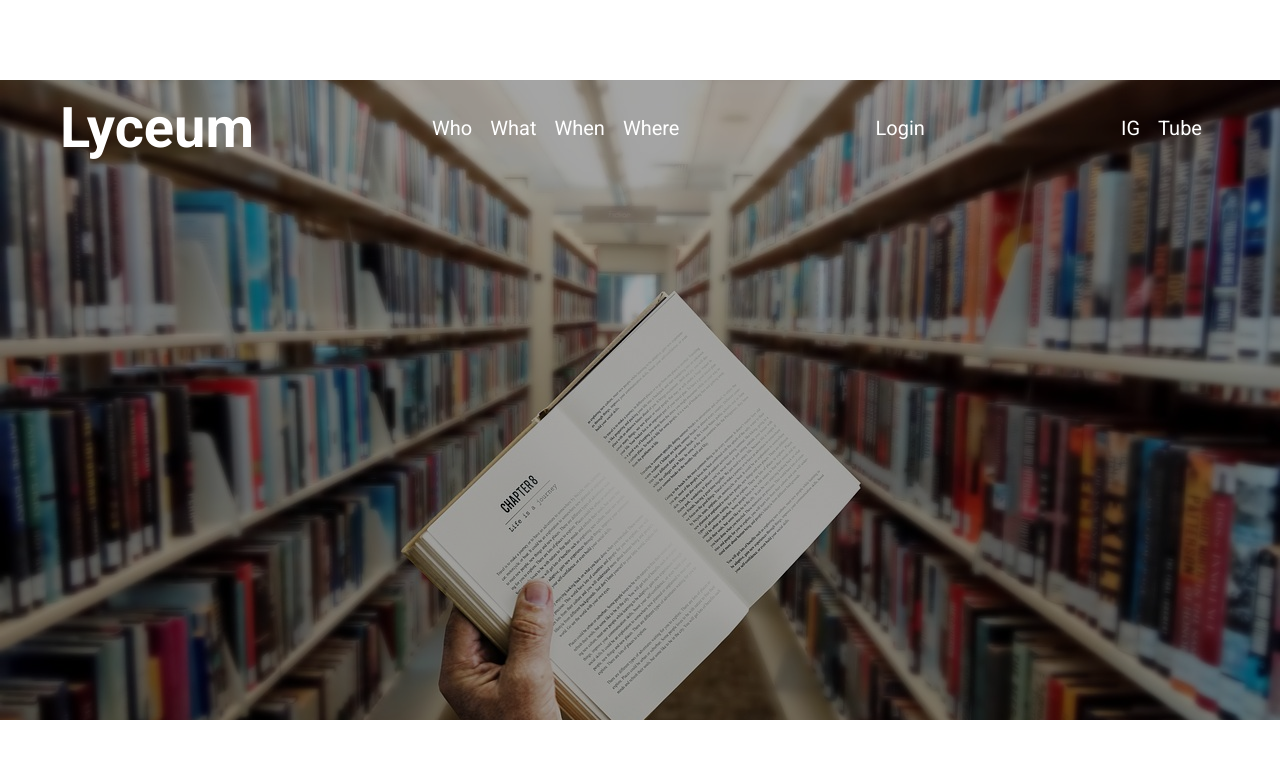
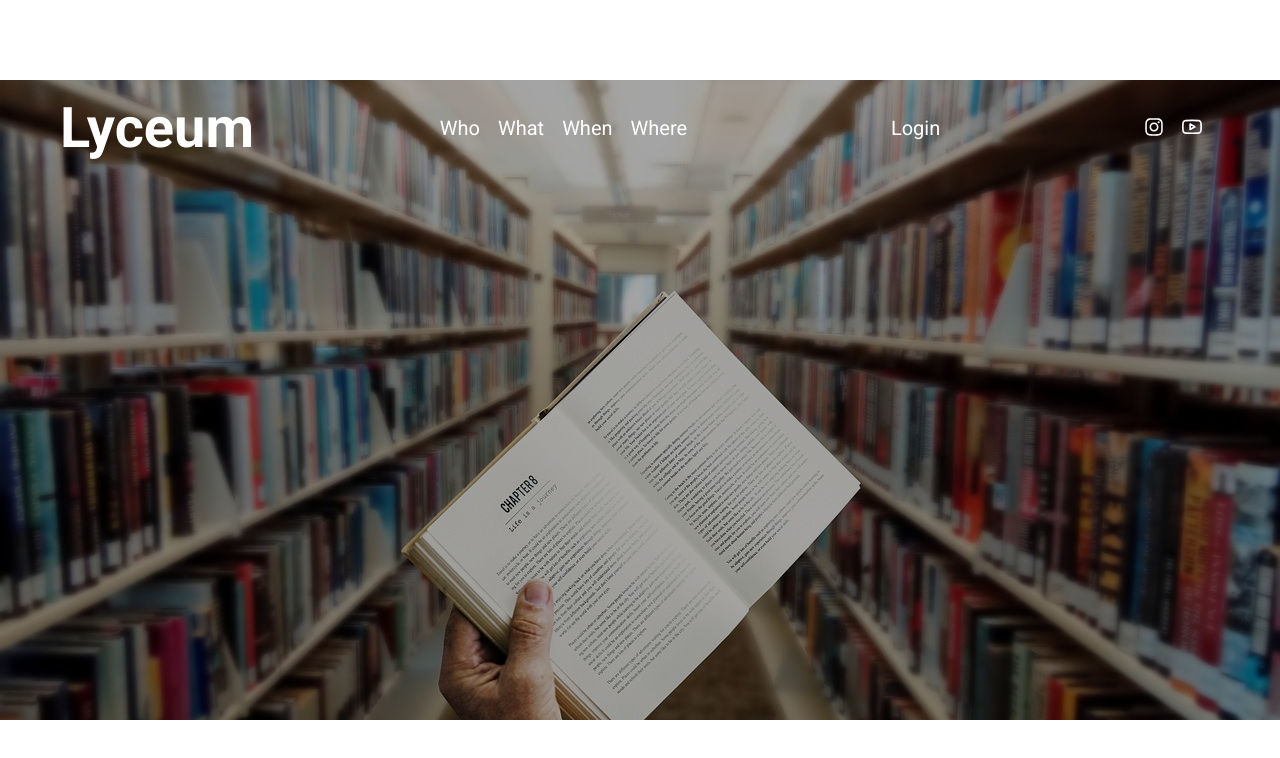
Before and after one commit to michaelpaulcuccia/lyceum, a Next.js app in the folder my-app/: page / in a window 1280 px wide. Shown: the top 758 px of the page. Built offline with nearby package versions, Linux system fonts and the light colour scheme.

Commit message:
makes menu items links

```diff
--- a/my-app/components/Hero/Desktop.tsx
+++ b/my-app/components/Hero/Desktop.tsx
@@ -1,7 +1,10 @@
 import React from "react";
+import Link from "next/link";
 import Image from "next/legacy/image";
 import styled from "styled-components";
 import SlideUp from "./SlideUp";
+import { FaInstagram } from "react-icons/fa6";
+import { FiYoutube } from "react-icons/fi";
 
 const FullPageContainer = styled.div`
   position: relative;
@@ -55,7 +58,7 @@ const TopTextNav = styled.nav`
 const LinkWrap = styled.div`
   display: flex;
 
-  div {
+  a {
     font-size: 20px;
     line-height: 20px;
     margin-right: 18px;
@@ -79,19 +82,25 @@ export const Desktop: React.FC<DesktopProps> = ({ showSlider, image }) => {
       <DarkOverlay />
       <TextOverlay>
         <TopTextNav>
-          <h1>Lyceum</h1>
+          <Link href="/">
+            <h1>Lyceum</h1>
+          </Link>
           <LinkWrap>
-            <div>Who</div>
-            <div>What</div>
-            <div>When</div>
-            <div>Where</div>
+            <Link href="/who">Who</Link>
+            <Link href="/what">What</Link>
+            <Link href="/when">When</Link>
+            <Link href="/where">Where</Link>
           </LinkWrap>
           <LinkWrap>
-            <div>Login</div>
+            <Link href="/login">Login</Link>
           </LinkWrap>
           <LinkWrap>
-            <div>IG</div>
-            <div>Tube</div>
+            <Link href="https://www.instagram.com/" target="_blank">
+              <FaInstagram color="white" />
+            </Link>
+            <Link href="https://www.youtube.com/" target="_blank">
+              <FiYoutube color="white" />
+            </Link>
           </LinkWrap>
         </TopTextNav>
       </TextOverlay>
--- a/my-app/components/Hero/MobileMenu.tsx
+++ b/my-app/components/Hero/MobileMenu.tsx
@@ -1,5 +1,8 @@
 import React from "react";
+import Link from "next/link";
 import styled, { keyframes } from "styled-components";
+import { FaInstagram } from "react-icons/fa6";
+import { FiYoutube } from "react-icons/fi";
 
 const slideUp = keyframes`
   from {
@@ -17,15 +20,51 @@ const SlideUpContainer = styled.div`
   top: 75px;
   width: 100%;
   height: 100%;
-  padding-top: 20px;
+  padding-top: 60px;
   display: flex;
   flex-direction: column;
   align-items: center;
   background: white;
   animation: ${slideUp} 1s ease-out forwards;
   z-index: 4;
+  font-size: 28px;
 `;
 
 export default function MobileMenu() {
-  return <SlideUpContainer>MobileMenu</SlideUpContainer>;
+  return (
+    <SlideUpContainer>
+      <Link href="/who" style={{ marginBottom: "22px" }}>
+        Who
+      </Link>
+      <Link href="/what" style={{ marginBottom: "22px" }}>
+        What
+      </Link>
+      <Link href="/when" style={{ marginBottom: "22px" }}>
+        When
+      </Link>
+      <Link href="/where" style={{ marginBottom: "22px" }}>
+        Where
+      </Link>
+      <br />
+      <Link href="/login" style={{ marginBottom: "22px" }}>
+        Login
+      </Link>
+      <br />
+      <div
+        style={{
+          display: "flex",
+          width: "40%",
+          justifyContent: "space-evenly",
+        }}
+      >
+        <Link href="https://www.instagram.com/" target="_blank">
+          <FaInstagram fontSize={34} />
+        </Link>
+        {"  "}
+        <Link href="https://www.youtube.com/" target="_blank">
+          <FiYoutube fontSize={34} />
+        </Link>
+      </div>
+    </SlideUpContainer>
+  );
 }
--- a/my-app/components/Hero/SlideUp.tsx
+++ b/my-app/components/Hero/SlideUp.tsx
@@ -1,4 +1,5 @@
 import React from "react";
+import Link from "next/link";
 import styled, { keyframes } from "styled-components";
 
 const slideUp = keyframes`
@@ -77,7 +78,7 @@ export default function SlideUp() {
         </h1>
       </LeftContent>
       <RightContent>
-        <div>JOIN OUR CLUB</div>
+        <Link href="login">JOIN OUR CLUB</Link>
       </RightContent>
     </SlideUpContainer>
   );
--- a/my-app/package.json
+++ b/my-app/package.json
@@ -14,6 +14,7 @@
     "next": "14.2.8",
     "react": "^18",
     "react-dom": "^18",
+    "react-icons": "^5.3.0",
     "styled-components": "^6.1.13"
   },
   "devDependencies": {
```
Also changed, not shown: 1 other file (tests, documents, lock files or other folders).
